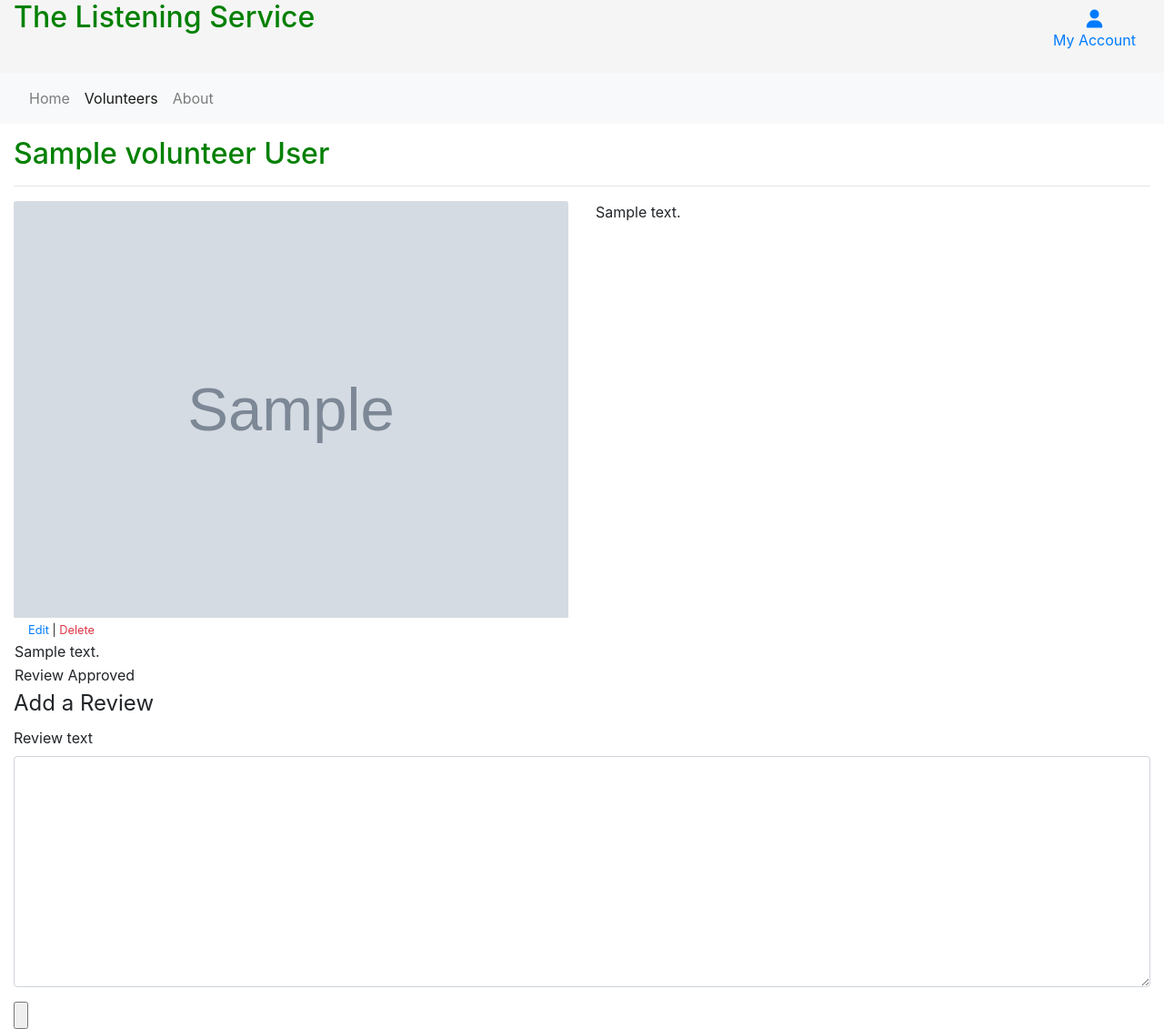
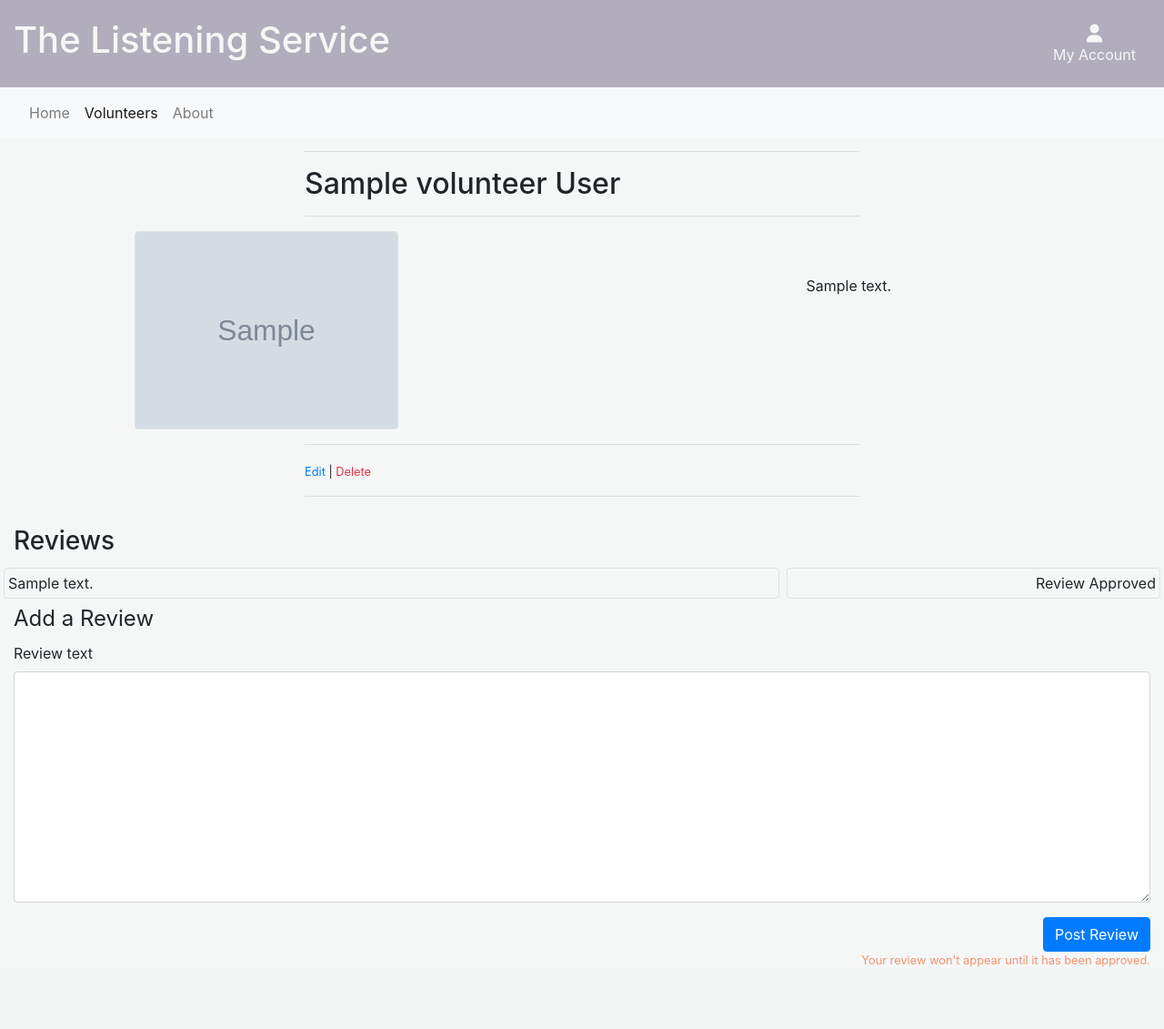
Before and after one commit to llewelyn-williams/the-listening-service, a Django app: page /volunteers/1/ in a window 1280 px wide. Shown: the whole page at 91% size. After the commit the page ends 1063 px from the top, so only its background shows below. Run offline with Django 3.2, Linux system fonts and the light colour scheme; a user stored in the database is signed in; tables that the repository leaves empty hold one stand-in row (values such as "Sample post"); grey boxes marked "Sample" are stand-in pictures; some libraries are stand-ins or nearby versions.

Commit message:
style: Adjust layout and styling

```diff
--- a/checkout/templates/checkout/checkout.html
+++ b/checkout/templates/checkout/checkout.html
@@ -77,14 +77,16 @@
                         <input type="hidden" value="{{ client_secret }}" name="client_secret">
                     </fieldset>
 
-                    <div class="submit-button">
+                    <div class="submit-button d-flex flex-row-reverse">
 
-						<button id="submit-button" class="btn">
+						<button id="submit-button" class="btn btn-primary">
 							<span class="font-weight-bold">Book and Pay Now</span>
 							<span class="icon">
 								<i class="fas fa-lock"></i>
 							</span>
 						</button>
+					</div>
+                    <div class="submit-button d-flex flex-row-reverse mt-1">
 						<p class="small text-danger my-0">
 							<span class="icon">
 								<i class="fas fa-exclamation-circle"></i>
--- a/static/css/base.css
+++ b/static/css/base.css
@@ -6,13 +6,54 @@ html {
     padding-top: 100px;
 }
 
-h1, h2{
-    color: green;
+
+/* -------------------------------- Colour Scheme */
+
+a:hover {
+    color: #ffffff;
+    text-decoration: none;
 }
 
-header {
-    background-color: whitesmoke;
+.light-shade {
+    color: #F5F7F7;
 }
+
+.light-shade-background {
+    background-color: #F5F7F7;
+}
+
+.light-accent {
+    color: #F3926C;
+}
+
+.light-accent-background {
+    background-color: #F3926C;
+}
+
+.main-brand {
+    color: #B1ADBD;
+}
+
+.main-brand-background {
+    background-color: #B1ADBD;
+}
+
+.dark-accent {
+    color: #5FABC4;
+}
+
+.dark-accent-background {
+    background-color: #5FABC4;
+}
+
+.dark-shade {
+    color: #5973B6;
+}
+
+.dark-shade-background {
+    background-color: #5973B6;
+}
+
 
 /* -------------------------------- Toasts */
 .message-container {
@@ -110,9 +151,22 @@ header {
 
 /* -------------------------------- Media Queries */
 
+
+/* ----- For Larger ----- */
+
 /* Add space push content down clearing the header */
 @media (min-width: 992px) {
     .header-container {
         padding-top: 150px;
     }
+
+
 }
+
+/* ----- For smaller ----- */
+@media (max-width: 992px) {
+    a:hover {
+        color: #5973B6;
+        text-decoration: none;
+    }
+}
--- a/templates/base.html
+++ b/templates/base.html
@@ -41,18 +41,18 @@
 
     <title>The Listening Service {% block extra_title %}{% endblock %}</title>
   </head>
-  <body>
-    <header class="container-fluid fixed-top">
-      <div class="row d-none d-lg-flex">
+  <body class="light-shade-background">
+    <header class="container-fluid fixed-top main-brand-background">
+      <div class="row d-none d-lg-flex align-items-center">
           <div class="col">
-              <a href="{% url 'home' %}">
-                  <h2>The Listening Service</h2>
+              <a href="{% url 'home' %}" class="light-shade">
+                  <h1>The Listening Service</h1>
               </a>
           </div>
-          <div class="col text-right">
-              <ul>
+          <div class="col text-right account-menu">
+              <ul class="pt-3">
                   <li class="list-inline-item dropdown">
-                      <a class="text-black nav-link" href="#" id="user-options" data-toggle="dropdown" aria-haspopup="true" aria-expanded="false">
+                      <a class="nav-link light-shade" href="#" id="user-options" data-toggle="dropdown" aria-haspopup="true" aria-expanded="false">
                           <div class="text-center">
                               <div><i class="fas fa-user fa-lg"></i></div>
                               <p class="my-0">My Account</p>
@@ -61,7 +61,7 @@
                       <div class="dropdown-menu dropdown-menu-right border-0" aria-labelledby="user-options">
                           {% if request.user.is_authenticated %}
                               {% if request.user.is_superuser %}
-                                  <a href="{% url 'add_volunteer' %}" class="dropdown-item">Volunteer Management</a>
+                                  <a href="{% url 'add_volunteer' %}" class="dropdown-item">Add a Volunteer</a>
                               {% endif %}
                               <a href="{% url 'profile' %}" class="dropdown-item">My Profile</a>
                               <a href="{% url 'account_logout' %}" class="dropdown-item">Logout</a>
--- a/templates/includes/mobile-top-header.html
+++ b/templates/includes/mobile-top-header.html
@@ -1,5 +1,5 @@
 <li class="list-inline-item dropdown">
-    <a class="text-black nav-link d-block d-lg-none" href="#" id="user-options" data-toggle="dropdown" aria-haspopup="true" aria-expanded="false">
+    <a class="nav-link d-block d-lg-none dark-accent" href="#" id="user-options" data-toggle="dropdown" aria-haspopup="true" aria-expanded="false">
         <div class="text-center">
             <div><i class="fas fa-user fa-lg"></i></div>
             <p class="my-0">My Account</p>
@@ -8,7 +8,7 @@
     <div class="dropdown-menu dropdown-menu-right border-0" aria-labelledby="user-options">
         {% if request.user.is_authenticated %}
             {% if request.user.is_superuser %}
-                <a href="{% url 'add_volunteer' %}" class="dropdown-item">Volunteer Management</a>
+                <a href="{% url 'add_volunteer' %}" class="dropdown-item">Add a Volunteer</a>
             {% endif %}
             <a href="{% url 'profile' %}" class="dropdown-item">My Profile</a>
             <a href="{% url 'account_logout' %}" class="dropdown-item">Logout</a>
--- a/volunteers/forms.py
+++ b/volunteers/forms.py
@@ -7,7 +7,7 @@ class VolunteerForm(forms.ModelForm):
 
     class Meta:
         model = Volunteer
-        fields = '__all__'
+        fields = ('forename', 'surname', 'description', 'image')
 
     image = forms.ImageField(
         label='Image',
--- a/volunteers/templates/volunteers/custom_widget_templates/custom_clearable_file_input.html
+++ b/volunteers/templates/volunteers/custom_widget_templates/custom_clearable_file_input.html
@@ -11,7 +11,7 @@
     {% endif %}<br>
     {{ widget.input_text }}
 {% endif %}
-<span class="btn btn-black rounded-0 btn-file">
+<span class="btn btn-secondary btn-file">
     Select Image <input id="new-image" type="{{ widget.type }}" name="{{ widget.name }}"{% include "django/forms/widgets/attrs.html" %}>
 </span>
 <strong><p class="text-danger" id="filename"></p></strong>
--- a/volunteers/templates/volunteers/edit_volunteer.html
+++ b/volunteers/templates/volunteers/edit_volunteer.html
@@ -33,8 +33,8 @@
                         {% endif %}
                     {% endfor %}
                     <div class="text-right">
-                        <a class="btn btn-outline-black rounded-0" href="{% url 'volunteers' %}">Cancel</a>
-                        <button class="btn btn-black rounded-0" type="submit">Update Volunteer</button>
+                        <a class="btn btn-light" href="{% url 'volunteers' %}">Cancel</a>
+                        <button class="btn btn-primary" type="submit">Update Volunteer</button>
                     </div>
                 </form>
             </div>
--- a/volunteers/templates/volunteers/volunteer_detail.html
+++ b/volunteers/templates/volunteers/volunteer_detail.html
@@ -14,7 +14,8 @@
 
     <div class="row">
 
-        <div class="col">
+        <div class="col-sm-6 mx-auto">
+            <hr>
             <h2>{{ volunteer.forename }} {{ volunteer.surname }}</h2>
             <hr>
         </div>
@@ -23,23 +24,19 @@
 
     <div class="row">
 
-        <div class="col">
-            <div class="card h-100 border-0">
+        <div class="col-8 col-sm-6 col-lg-4 col-xl-3 col-xxl-2 mx-auto">
+            <div class="card h-100 border">
                 {% if volunteer.image %}
-                    <a href="">
                         <img class="card-img-top img-fluid" src="{{ volunteer.image.url }}"
                             alt="{{ volunteer.forename }} {{ volunteer.surname }}">
-                    </a>
                 {% else %}
-                    <a href="">
                         <img class="card-img-top img-fluid" src="{{ MEDIA_URL }}noimage.png"
                             alt="{{ volunteer.forename }} {{ volunteer.surname }}">
-                    </a>
                 {% endif %}
             </div>
         </div>
 
-        <div class="col">
+        <div class="col-sm-4 mx-auto text-center pt-5">
             {% if volunteer.description %}
               <p>{{ volunteer.description }}</p>
             {% else %}
@@ -50,37 +47,41 @@
     </div>
 
     {% if request.user.is_superuser %}
-        <small class="ml-3">
+        <div class="row">
+            <div class="col-sm-6 mx-auto">
+                <hr>
+                <small>
                     <a href="{% url 'edit_volunteer' volunteer.id %}">Edit</a> |
                     <a class="text-danger" href="{% url 'delete_volunteer' volunteer.id %}">Delete</a>
                 </small>
+                <hr>
+            </div>
+        </div>
     {% endif %}
 
-    <table>
+        <h3 class="pt-3">Reviews</h3>
+        <div class="row">
+            {% if reviews %}
                 {% for review in reviews %}
-
                         {% if request.user.is_superuser %}
-                <tr>
-                    <td>{{ review.review_text }}</td>
-                </tr>
-                <tr>
-                    <td>
+                            <div class="col-8 border rounded m-1 p-1">{{ review.review_text }}</div>
+                            <div class="col border rounded m-1 p-1 text-right">
                                     {% if not review.approved %}
                                         <a href="../../admin/reviews/review/{{ review.id }}/change">Requires Admin Approval</a>
                                     {% else %}
                                         Review Approved
                                     {% endif %}
-                    </td>
-                </tr>
+                                </div>
                         {% else %}
                             {% if review.approved %}
-                    <tr>
-                        <td>{{ review.review_text }}</td>
-                    </tr>
+                            <div class="col-11 border rounded mx-auto mb-4 p-2">{{ review.review_text }}</div>
                             {% endif %}
                         {% endif %}
                 {% endfor %}
-    </table>
+            {% else %}
+                <div class="col-11 border rounded mx-auto mb-4 p-2">No have been added yet. Would you like to write a review for {{ volunteer.forename }}?</div>
+            {% endif %}
+        </div>
 
     {% if request.user.is_authenticated %}
         <form action="{% url 'add_review' volunteer.id %}" method="POST" id="review-form">
@@ -89,7 +90,12 @@
                 <legend>Add a Review</legend>
                 {{ review_form | crispy }}
             </fieldset>
-            <input type="submit" value="">
+            <div class="d-flex flex-row-reverse">
+                    <input type="submit" class="btn btn-primary" value="Post Review">
+            </div>
+            <div class="d-flex flex-row-reverse">
+                <small class="light-accent">Your review won't appear until it has been approved.</small>
+        </div>
         </form>
     {% endif %}
 
--- a/volunteers/templates/volunteers/volunteers.html
+++ b/volunteers/templates/volunteers/volunteers.html
@@ -44,7 +44,7 @@
             <div class="row">
                 {% for volunteer in volunteers %}
                 <div class="col">
-                    <div class="card h-100 border-0">
+                    <div class="card h-100 border">
                         {% if volunteer.image %}
                             <a href="{% url 'volunteer_detail' volunteer.id %}">
                                 <img class="card-img-top img-fluid" src="{{ volunteer.image.url }}"
@@ -58,7 +58,7 @@
                         {% endif %}
 
                         <div class="card-body pb-0">
-                            <p class="mb-0">{{ volunteer.forename }} {{ volunteer.surname }}</p>
+                            <h3 class="mb-0">{{ volunteer.forename }} {{ volunteer.surname }}</h3>
                         </div>
                         <div class="card-footer bg-white pt-0 border-0 text-left">
                             <div class="row">
```
Lines whose indentation alone changed are shown as unchanged.
